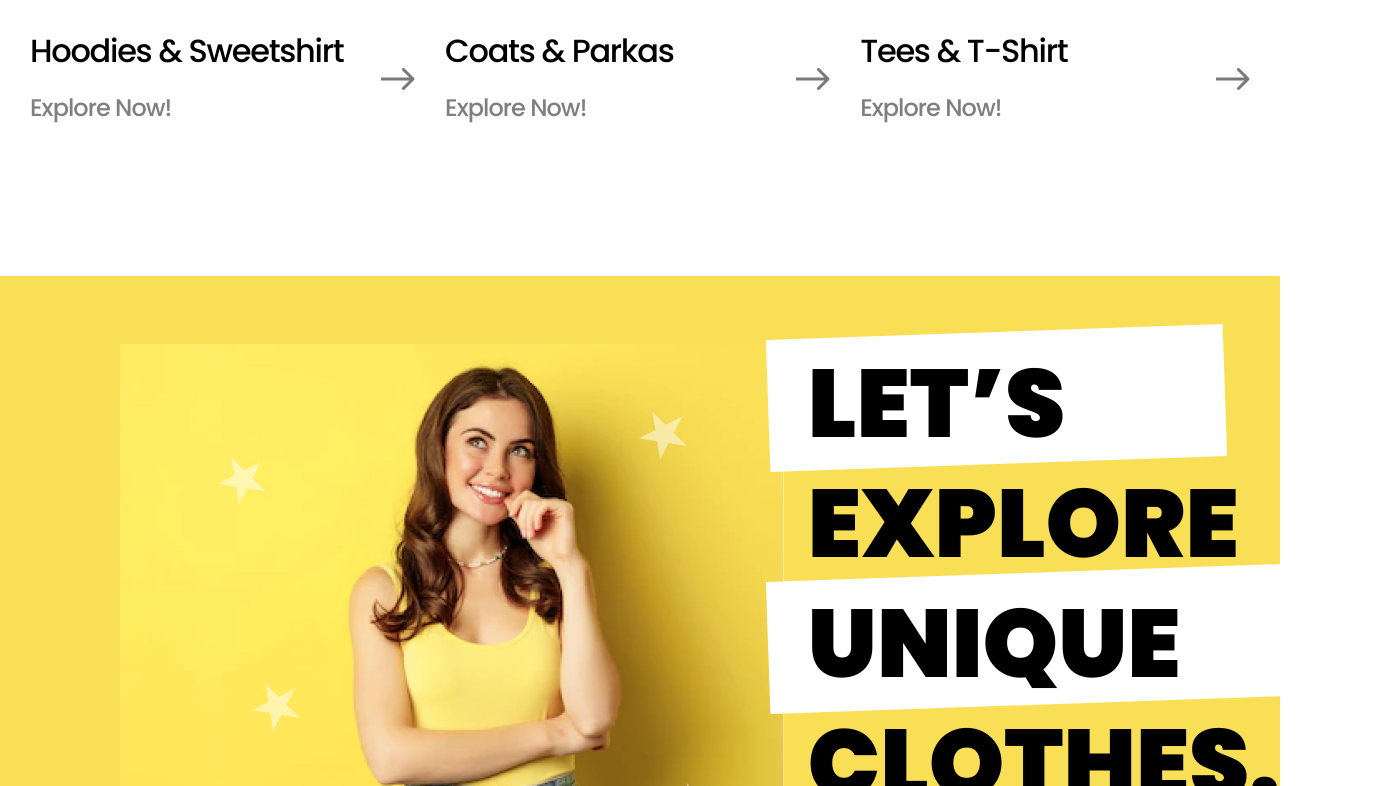
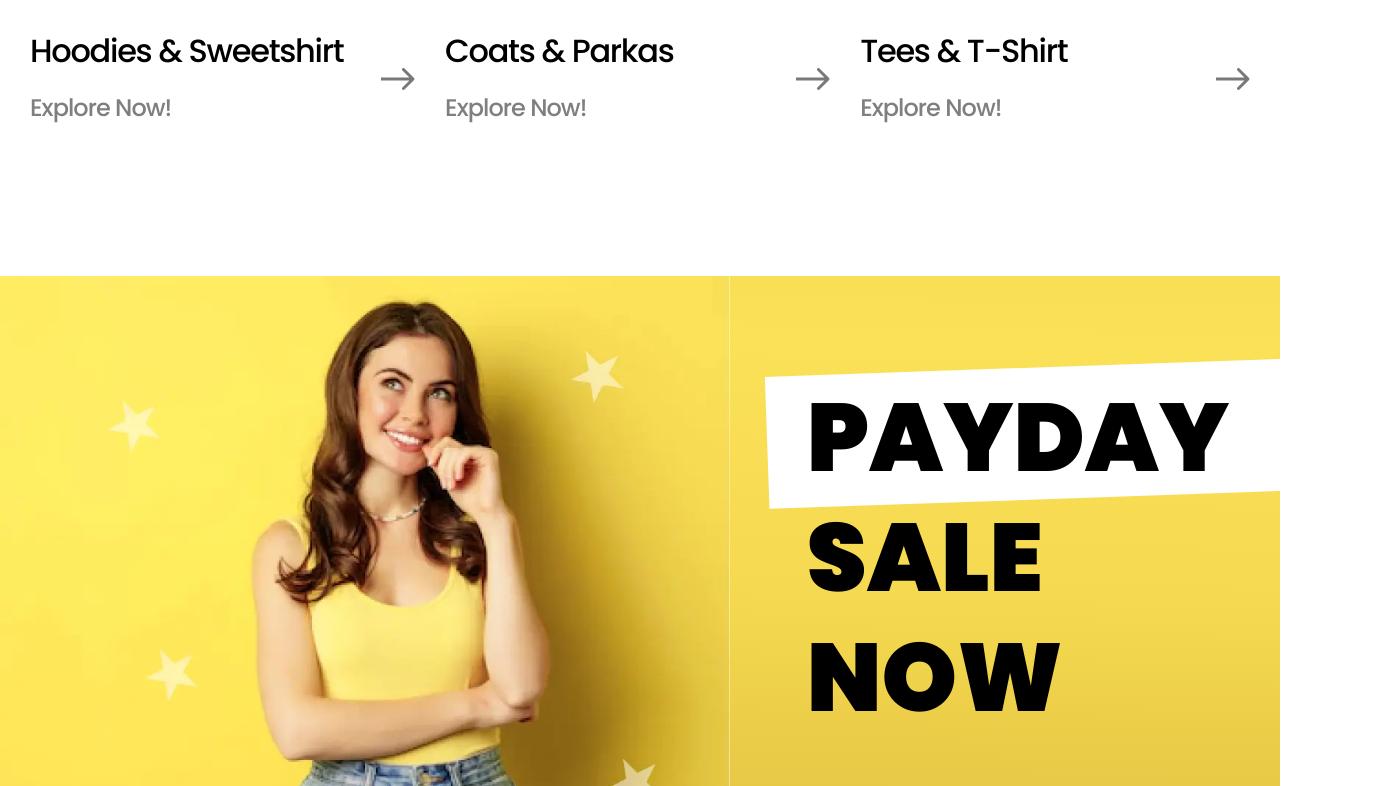
Before and after one commit to Farid-03/FP, a React (Create React App) app: page / in a window 1280 px wide. Shown: the part 2014-2800 px from the top of the page, 1391 px wide, since content can reach past the window. Built offline with nearby package versions, Linux system fonts and the light colour scheme.

Commit message:
update layout for Favourite section

```diff
--- a/src/App.js
+++ b/src/App.js
@@ -1,20 +1,21 @@
-import Arrivals from './components/arrivals/Arrivals';
-import Brands from './components/brands/Brands';
+import Arrivals from './components/arrivals/Arrivals'
+import Brands from './components/brands/Brands'
 import Header from './components/header/Header'
-import Promo from './components/promo/Promo';
+import Promo from './components/promo/Promo'
 import Payday from './components/payday/Payday'
+import Favourite from './components/favourite/Favourite'
 
 function App() {
-
-  return (
-		<div className="App">
-      <Header />
-      <Promo />
-      <Brands />
-      <Arrivals />
-      <Payday/>
+	return (
+		<div className='App'>
+			<Header />
+			<Promo />
+			<Brands />
+			<Arrivals />
+			<Payday />
+			<Favourite />
 		</div>
-  );
+	)
 }
 
-export default App;
+export default App
--- /dev/null
+++ b/src/components/favourite/Favourite.jsx
@@ -0,0 +1,25 @@
+import Card from '../card/Card'
+import './favourite.css'
+
+import cat01Img from './../../img/categories/cat-01.jpg'
+import cat02Img from './../../img/categories/cat-02.jpg'
+import cat03Img from './../../img/categories/cat-03.jpg'
+
+const Favourite = () => {
+	return (
+		<section className='favourite'>
+			<div className='container'>
+				<div className='favourite__header'>
+					<h2 className='title-2'>FAVOURITE ITEMS</h2>
+				</div>
+				<div className='favourite__cards'>
+					<Card title='Hoodies & Sweetshirt' img={cat01Img} />
+					<Card title='Coats & Parkas' img={cat02Img} />
+					<Card title='Tees & T-Shirt' img={cat03Img} />
+				</div>
+			</div>
+		</section>
+	)
+}
+
+export default Favourite
--- /dev/null
+++ b/src/components/favourite/favourite.css
@@ -0,0 +1,14 @@
+.favourite {
+	padding-top: 120px;
+	padding-bottom: 143px;
+}
+
+.favourite__header {
+	margin-bottom: 100px;
+}
+
+.favourite__cards {
+	display: flex;
+	justify-content: space-between;
+	column-gap: 30px;
+}
--- a/src/components/payday/Payday.jsx
+++ b/src/components/payday/Payday.jsx
@@ -1,36 +1,34 @@
-import './payday.css';
-import promoImg from './../../img/images/promo-img.jpg';
+import './payday.css'
+import promoImg from './../../img/images/promo-img.webp'
 
 const Payday = () => {
 	return (
-        <section className="payday">
-                <div className="payday__content">
-                    <div className="payday__img">
-                        <img src={promoImg} alt="Promo" />
+		<section className='payday'>
+			<div className='payday__content'>
+				<div className='payday__img'>
+					<img src={promoImg} alt='Payday' />
 				</div>
-                    <div className="payday__text">
-                        <div className="payday__title">
-                            <span className="highlight">
-                                <span>LET’S</span>
+				<div className='payday__text'>
+					<div className='payday__title'>
+						<span className='highlight'>
+							<span>PAYDAY</span>
 						</span>
-                            EXPLORE
-                            <span className="highlight">
-                                <span>UNIQUE</span>
-                            </span>
-                            CLOTHES.
+						<span className='payday__tittle-2'>SALE NOW</span>
 					</div>
-                        <div className="payday__desc">
-                            Live for Influential and Innovative fashion!
+					<div className='payday__desc '>
+						Spend minimal $100 get 30% off voucher code for your next purchase
 					</div>
-                        <div className="payday__btn-wrapper">
-                            <a href="#!" className="payday__btn">
+					<div className='payday__data'>1 June - 10 June 2021</div>
+					<div className='payday__politics'>*Terms & Conditions apply</div>
+					<div className='payday__btn-wrapper'>
+						<a href='#!' className='payday__btn'>
 							Shop Now
 						</a>
 					</div>
 				</div>
 			</div>
 		</section>
-    );
-};
+	)
+}
 
-export default Payday;
+export default Payday
--- a/src/components/payday/payday.css
+++ b/src/components/payday/payday.css
@@ -3,42 +3,71 @@
 }
 
 .payday__content {
-	background-color: #F9DF56;
+	background: linear-gradient(
+		1.32deg,
+		#e0c340 0.13%,
+		#dfc23e 3.97%,
+		#e1c441 7.2%,
+		#e3c743 10.13%,
+		#e4c542 12.98%,
+		#e6c744 15.99%,
+		#e7c845 19.52%,
+		#e5c643 23.96%,
+		#e6c945 30.43%,
+		#e3c743 36.49%,
+		#e9ca48 42.49%,
+		#edce49 49.35%,
+		#f0d44c 55.42%,
+		#f4d84f 61.43%,
+		#f6da52 65.74%,
+		#f7db53 72.23%,
+		#f9dd55 77.43%,
+		#f9df56 83.84%,
+		#fae157 91.52%,
+		#f9df56 97.87%
+	);
 	display: flex;
-	column-gap: 24px;
+	gap: 6%;
+}
 
-	padding-top: 68px;
-	padding-left: 120px;
+.payday__text {
+	margin-top: 8%;
 }
 
 .payday__title {
-	max-width: 480px;
+	max-width: 594px;
 	margin-bottom: 40px;
 	font-weight: 900;
 	font-size: 96px;
 	line-height: 1.25;
 }
 
+.payday__tittle-2 {
+	font-size: 96px;
+	font-weight: 900;
+	line-height: 1.25;
+}
+
 .payday__desc {
+	max-width: 643px;
 	margin-bottom: 32px;
 	font-weight: 400;
 	font-size: 32px;
 	line-height: calc(48 / 32);
 	letter-spacing: -0.05em;
 }
-
-.payday__btn-wrapper {
-	display: flex;
-	column-gap: 34px;
-	align-items: center;
+.payday__data {
+	font-size: 36.04px;
+	font-weight: 700;
+	line-height: 52.32px;
+	letter-spacing: 0.02em;
 }
-
-.payday__btn-wrapper::before {
-	content: '';
-	display: inline-block;
-	width: 190px;
-	height: 32px;
-	background-image: url('./../../img/icons/decor-yellow.svg');
+.payday__politics {
+	margin-bottom: 32px;
+	font-weight: 400;
+	font-size: 32px;
+	line-height: calc(48 / 32);
+	letter-spacing: -0.05em;
 }
 
 .payday__btn {
@@ -53,25 +82,3 @@
 	letter-spacing: -0.05em;
 	color: #fff;
 }
-
-.highlight {
-	position: relative;
-	display: inline-block;
-}
-
-.highlight span {
-	position: relative;
-	z-index: 1;
-}
-
-.highlight::before {
-	content: '';
-	display: block;
-	position: absolute;
-	top: -12px;
-	bottom: 0px;
-	left: -40px;
-	right: -160px;
-	background-color: #fff;
-	transform: rotate(-2deg);
-}
```
Also changed, not shown: src/img/images/promo-img.jpg (deleted), src/img/images/promo-img.webp (added). Lines whose indentation alone changed are shown as unchanged.
